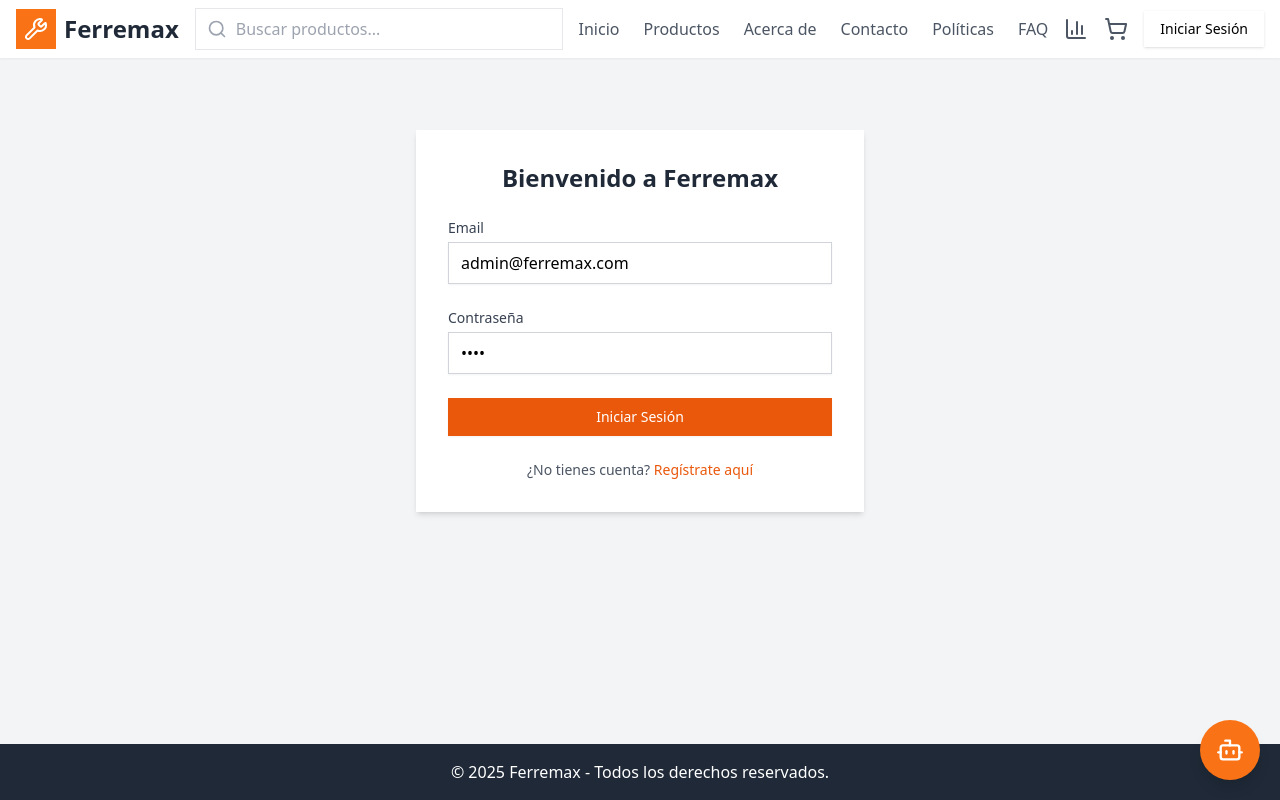
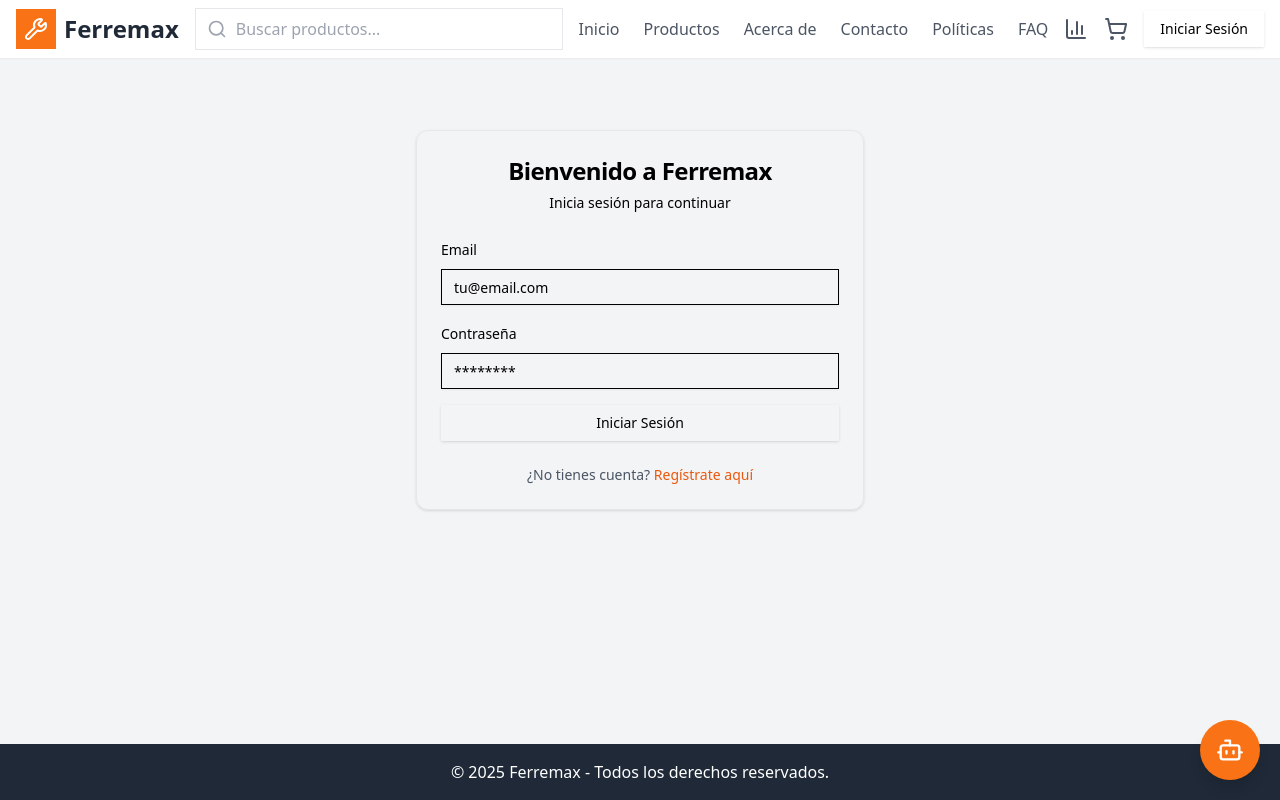
Before and after one commit to Ferdox10/ferremax-react-frontend, a React (Vite) app: page /login in a window 1280 px wide. Built offline with nearby package versions, Linux system fonts and the light colour scheme.

Commit message:
feat: Implementación completa de UI y funcionalidades

```diff
--- a/src/pages/LoginPage.jsx
+++ b/src/pages/LoginPage.jsx
@@ -2,11 +2,15 @@
 import { useState } from 'react';
 import { useAuth } from '../hooks/useAuth';
 import { useNavigate, Link } from 'react-router-dom';
-import PageTransition from '../components/common/PageTransition';
+import { Button } from '@/components/ui/button';
+import { Input } from '@/components/ui/input';
+import { Label } from '@/components/ui/label';
+import { Card, CardContent, CardHeader, CardTitle, CardDescription, CardFooter } from '@/components/ui/card';
 
 export default function LoginPage() {
-  const [email, setEmail] = useState('admin@ferremax.com'); // Demo user
-  const [password, setPassword] = useState('demo'); // Demo pass
+  const [email, setEmail] = useState('');
+  const [password, setPassword] = useState('');
+
   const [error, setError] = useState('');
   const [loading, setLoading] = useState(false);
   const { login } = useAuth();
@@ -21,44 +25,61 @@ export default function LoginPage() {
       if (response.success) {
         navigate('/'); // Redirige a la página de inicio
       } else {
-        setError(response.message || 'Error en el inicio de sesión.');
+        setError(response.message || 'Credenciales incorrectas. Inténtalo de nuevo.');
       }
     } catch (err) {
-      setError('No se pudo conectar con el servidor.');
+      setError('No se pudo conectar con el servidor. Inténtalo más tarde.');
     } finally {
       setLoading(false);
     }
   };
 
   return (
-    <PageTransition>
-      <div className="flex items-center justify-center py-12">
-        <div className="mx-auto w-full max-w-md p-8 space-y-6 bg-white rounded-lg shadow-md">
-          <h2 className="text-2xl font-bold text-center text-gray-800">Bienvenido a Ferremax</h2>
-          <form onSubmit={handleSubmit} className="space-y-6">
-            <div>
-              <label htmlFor="email" className="block text-sm font-medium text-gray-700">Email</label>
-              <input id="email" type="email" value={email} onChange={(e) => setEmail(e.target.value)} required className="mt-1 block w-full px-3 py-2 border border-gray-300 rounded-md shadow-sm focus:outline-none focus:ring-orange-500 focus:border-orange-500"/>
+    <div className="flex items-center justify-center py-12 px-4">
+      <Card className="w-full max-w-md">
+        <CardHeader className="text-center">
+          <CardTitle className="text-2xl font-bold">Bienvenido a Ferremax</CardTitle>
+          <CardDescription>Inicia sesión para continuar</CardDescription>
+        </CardHeader>
+        <CardContent>
+          <form onSubmit={handleSubmit} className="space-y-4">
+            <div className="space-y-2">
+              <Label htmlFor="email">Email</Label>
+              <Input
+                id="email"
+                type="email"
+                value={email}
+                onChange={(e) => setEmail(e.target.value)}
+                required
+                placeholder="tu@email.com"
+              />
             </div>
-            <div>
-              <label htmlFor="password" className="block text-sm font-medium text-gray-700">Contraseña</label>
-              <input id="password" type="password" value={password} onChange={(e) => setPassword(e.target.value)} required className="mt-1 block w-full px-3 py-2 border border-gray-300 rounded-md shadow-sm focus:outline-none focus:ring-orange-500 focus:border-orange-500"/>
+            <div className="space-y-2">
+              <Label htmlFor="password">Contraseña</Label>
+              <Input
+                id="password"
+                type="password"
+                value={password}
+                onChange={(e) => setPassword(e.target.value)}
+                required
+                placeholder="********"
+              />
             </div>
-            {error && <p className="text-sm text-red-600">{error}</p>}
-            <div>
-              <button type="submit" disabled={loading} className="w-full flex justify-center py-2 px-4 border border-transparent rounded-md shadow-sm text-sm font-medium text-white bg-orange-600 hover:bg-orange-700 focus:outline-none focus:ring-2 focus:ring-offset-2 focus:ring-orange-500 disabled:opacity-50">
+            {error && <p className="text-sm text-center text-red-600">{error}</p>}
+            <Button type="submit" disabled={loading} className="w-full">
               {loading ? 'Ingresando...' : 'Iniciar Sesión'}
-              </button>
-            </div>
+            </Button>
           </form>
-          <p className="text-sm text-center text-gray-600">
+        </CardContent>
+        <CardFooter className="flex justify-center text-sm">
+           <p className="text-gray-600">
              ¿No tienes cuenta?{' '}
-            <Link to="/register" className="font-medium text-orange-600 hover:text-orange-500">
+             <Link to="/register" className="font-medium text-orange-600 hover:text-orange-500 hover:underline">
                Regístrate aquí
              </Link>
            </p>
+        </CardFooter>
+      </Card>
     </div>
-      </div>
-    </PageTransition>
   );
 }
```
Lines whose indentation alone changed are shown as unchanged.
